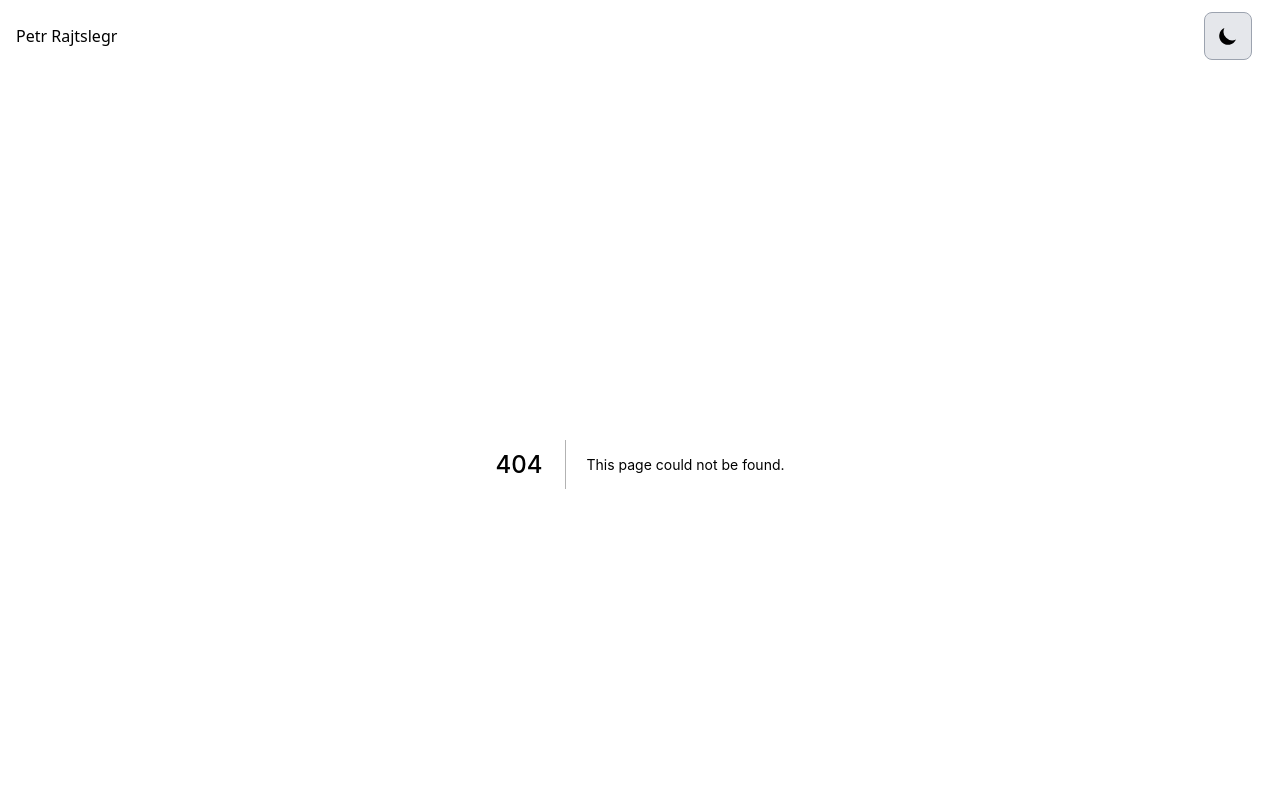
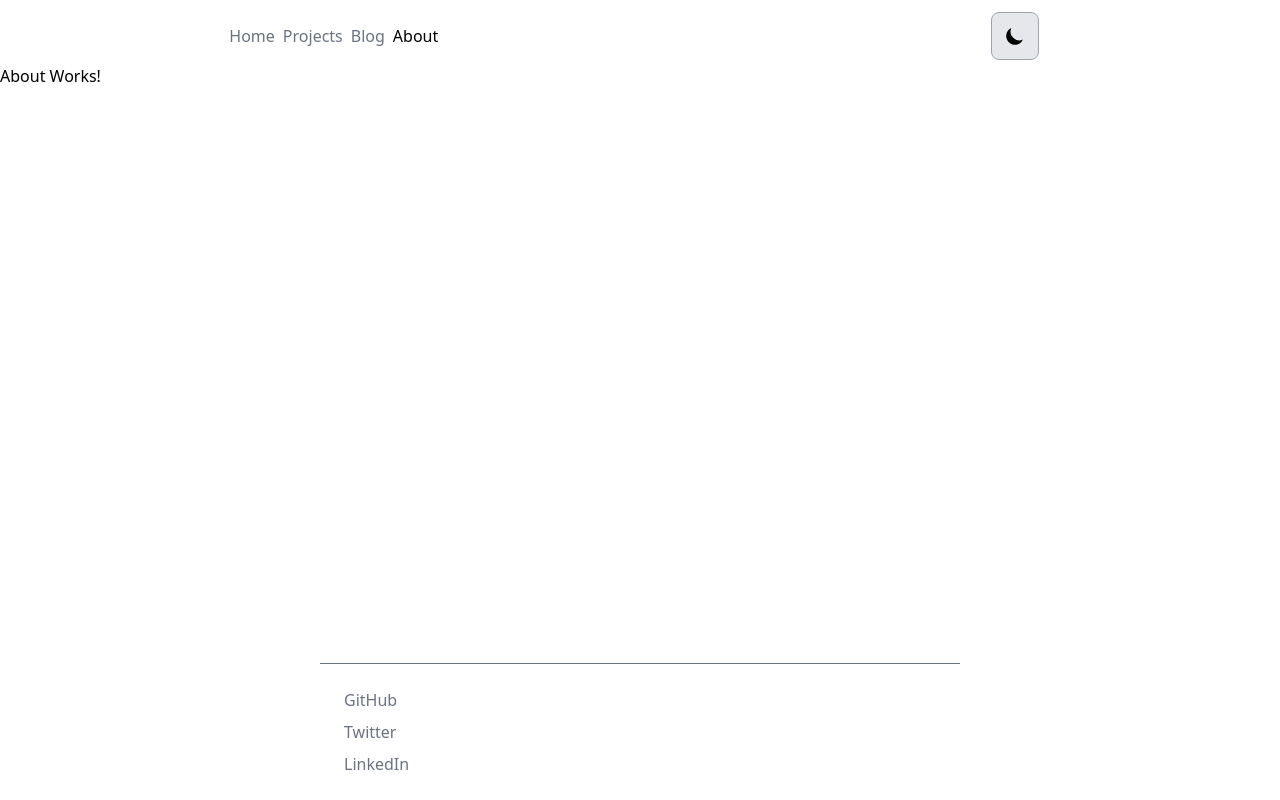
Before and after one commit to rajtslegr/rajtslegr.dev, a Next.js app: page /about in a window 1280 px wide. Before the commit this address had no page. Shown: the top 800 px of the page. Built offline with nearby package versions, Linux system fonts and the light colour scheme; what tailwindcss-filters would draw is missing.

Commit message:
pages, nav

```diff
--- a/components/Footer.tsx
+++ b/components/Footer.tsx
@@ -7,7 +7,7 @@ interface IExternalLink {
 
 const ExternalLink: React.FC<IExternalLink> = ({ href, children }) => (
   <a
-    className="text-gray-500 hover:text-gray-600 dark:hover:text-gray-400  transition"
+    className="text-gray-500 hover:text-gray-600 dark:hover:text-gray-400 transition"
     target="_blank"
     rel="noopener noreferrer"
     href={href}
@@ -18,7 +18,7 @@ const ExternalLink: React.FC<IExternalLink> = ({ href, children }) => (
 
 const Footer: React.FC = () => {
   return (
-    <div className="bottom-0 w-11/12 flex flex-row justify-start sm:w-1/2 p-2 sm:p-6 border-t border-gray-500">
+    <div className="bottom-0 w-11/12 flex flex-row justify-start sm:w-3/4 md:w-1/2 p-2 sm:p-6 border-t border-gray-500">
       <div className="flex flex-col space-y-2">
         <ExternalLink href="https://github.com/RajceP">GitHub</ExternalLink>
         <ExternalLink href="https://twitter.com/RajceP">Twitter</ExternalLink>
--- a/components/Layout.tsx
+++ b/components/Layout.tsx
@@ -9,7 +9,7 @@ interface Props {
 const Layout: React.FC<Props> = ({ children }) => {
   return (
     <div className="flex flex-col items-center min-h-screen">
-      <NavBar>Petr Rajtslegr</NavBar>
+      <NavBar />
       <main className="flex-auto w-full pt-16">{children}</main>
       <Footer />
     </div>
--- a/components/NavBar.tsx
+++ b/components/NavBar.tsx
@@ -1,18 +1,42 @@
 import { useTheme } from 'next-themes';
+import Link, { LinkProps } from 'next/link';
+import { useRouter } from 'next/router';
 import React from 'react';
 import ThemeButton from './ThemeButton';
 
-interface Props {
+interface INavLinkProps extends LinkProps {
   children: string;
 }
 
-const NavBar: React.FC<Props> = ({ children }) => {
+const NavLink: React.FC<INavLinkProps> = ({ children, href, ...props }) => {
+  const router = useRouter();
+  return (
+    <Link href={href} {...props}>
+      {router.pathname === href ? (
+        React.cloneElement(<a>{children}</a>)
+      ) : (
+        <a className="text-gray-500 hover:text-gray-600 dark:hover:text-gray-400 transition">
+          {children}
+        </a>
+      )}
+    </Link>
+  );
+};
+
+const NavBar: React.FC = () => {
   const { theme, setTheme } = useTheme();
 
   return (
     <nav className="fixed w-full backdrop-blur">
-      <div className="container flex h-full justify-between items-center mx-1 sm:mx-auto px-4">
-        {children}
+      <div className="container flex h-full lg:w-4/6 justify-between items-center mx-1 sm:mx-auto px-4">
+        <ul>
+          <li className="space-x-2">
+            <NavLink href="/">Home</NavLink>
+            <NavLink href="/projects">Projects</NavLink>
+            <NavLink href="/blog">Blog</NavLink>
+            <NavLink href="/about">About</NavLink>
+          </li>
+        </ul>
         <ThemeButton handleClick={() => setTheme(theme === 'light' ? 'dark' : 'light')} />
       </div>
     </nav>
--- /dev/null
+++ b/pages/about/index.tsx
@@ -0,0 +1,7 @@
+import { NextPage } from 'next';
+
+const About: NextPage = () => {
+  return <div>About Works!</div>;
+};
+
+export default About;
--- /dev/null
+++ b/pages/blog/index.tsx
@@ -0,0 +1,7 @@
+import { NextPage } from 'next';
+
+const Blog: NextPage = () => {
+  return <div>Blog Works!</div>;
+};
+
+export default Blog;
--- /dev/null
+++ b/pages/projects/index.tsx
@@ -0,0 +1,7 @@
+import { NextPage } from 'next';
+
+const Projects: NextPage = () => {
+  return <div>Projects Works!</div>;
+};
+
+export default Projects;
```
Also changed, not shown: package.json (+12 -12 lines), 1 other file (tests, documents, lock files or other folders).
